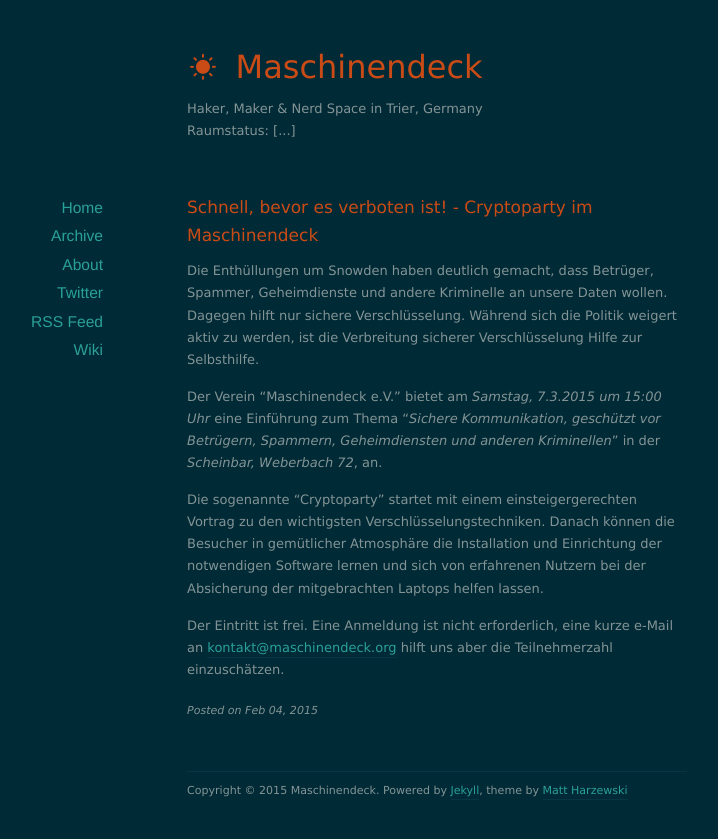
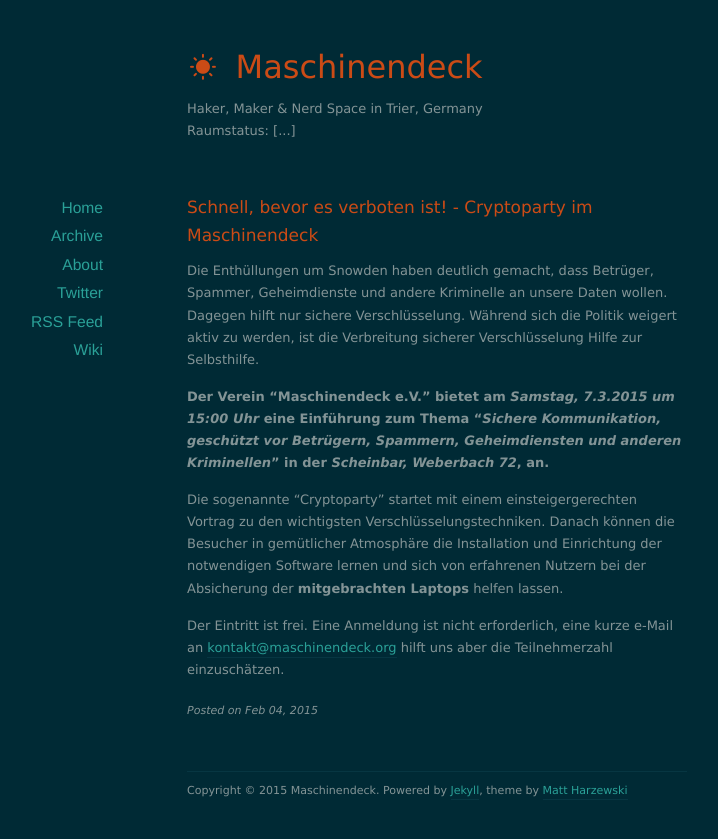
Before and after one commit to maschinendeck/maschinendeck.github.io, a Jekyll site: the page built from _posts/2015-02-04-cryptoparty.md, in a window 1280 px wide. Shown: the top 839 px of the page, without its empty margins (203-921 px from the left). Built offline with Jekyll 4.4.1, drawn with Linux system fonts in a browser that asks for light colours; nearby versions of some CDN libraries.

Commit message:
Bold is better.

```diff
--- a/_posts/2015-02-04-cryptoparty.md
+++ b/_posts/2015-02-04-cryptoparty.md
@@ -6,8 +6,8 @@
 Die Enthüllungen um Snowden haben deutlich gemacht, dass Betrüger, Spammer, Geheimdienste und andere Kriminelle an unsere Daten wollen. Dagegen hilft nur sichere Verschlüsselung.
 Während sich die Politik weigert aktiv zu werden, ist die Verbreitung sicherer Verschlüsselung Hilfe zur Selbsthilfe.
 
-Der Verein "Maschinendeck e.V." bietet am *Samstag, 7.3.2015 um 15:00 Uhr* eine Einführung zum Thema "*Sichere Kommunikation, geschützt vor Betrügern, Spammern, Geheimdiensten und anderen Kriminellen*" in der *Scheinbar, Weberbach 72*, an.
+**Der Verein "Maschinendeck e.V." bietet am *Samstag, 7.3.2015 um 15:00 Uhr* eine Einführung zum Thema "*Sichere Kommunikation, geschützt vor Betrügern, Spammern, Geheimdiensten und anderen Kriminellen*" in der *Scheinbar, Weberbach 72*, an.**
 
-Die sogenannte "Cryptoparty" startet mit einem einsteigergerechten Vortrag zu den wichtigsten Verschlüsselungstechniken. Danach können die Besucher in gemütlicher Atmosphäre die Installation und Einrichtung der notwendigen Software lernen und sich von erfahrenen Nutzern bei der Absicherung der mitgebrachten Laptops helfen lassen.
+Die sogenannte "Cryptoparty" startet mit einem einsteigergerechten Vortrag zu den wichtigsten Verschlüsselungstechniken. Danach können die Besucher in gemütlicher Atmosphäre die Installation und Einrichtung der notwendigen Software lernen und sich von erfahrenen Nutzern bei der Absicherung der **mitgebrachten Laptops** helfen lassen.
 
 Der Eintritt ist frei. Eine Anmeldung ist nicht erforderlich, eine kurze e-Mail an <kontakt@maschinendeck.org> hilft uns aber die Teilnehmerzahl einzuschätzen.
```
